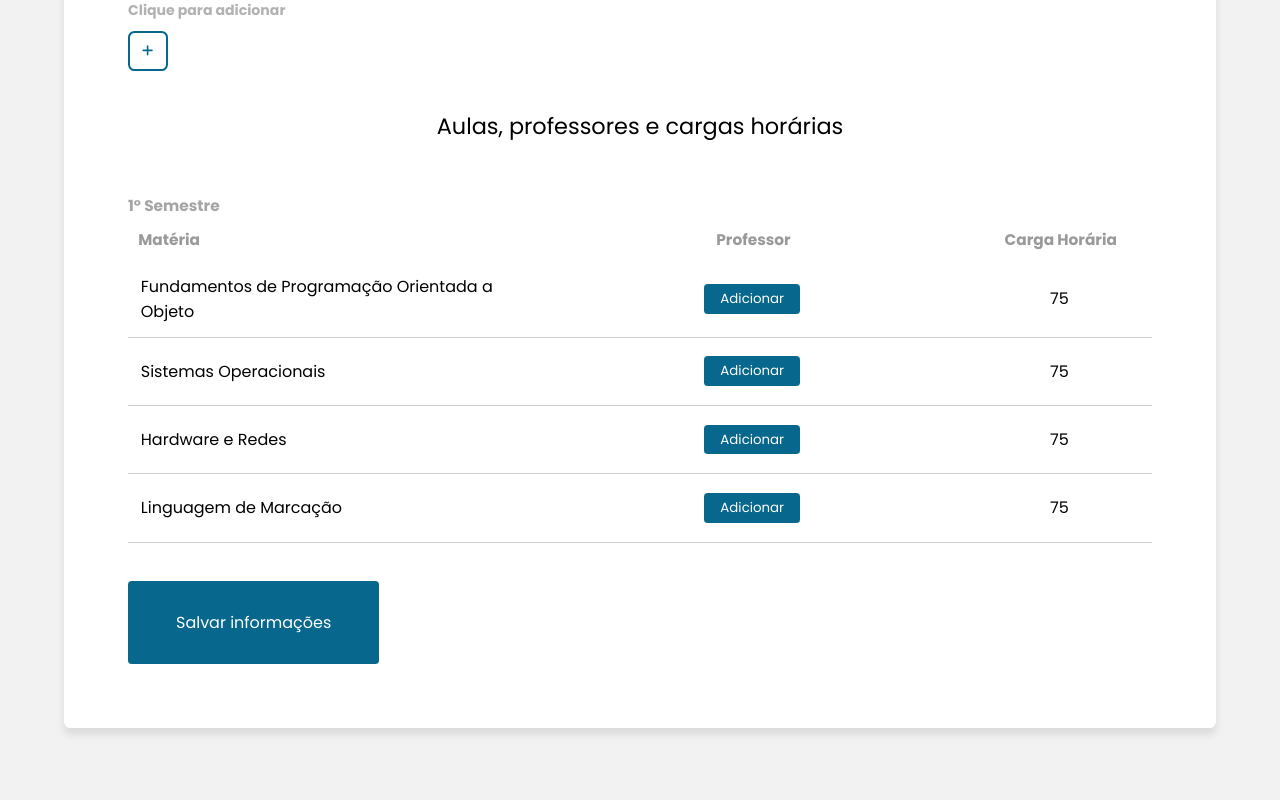
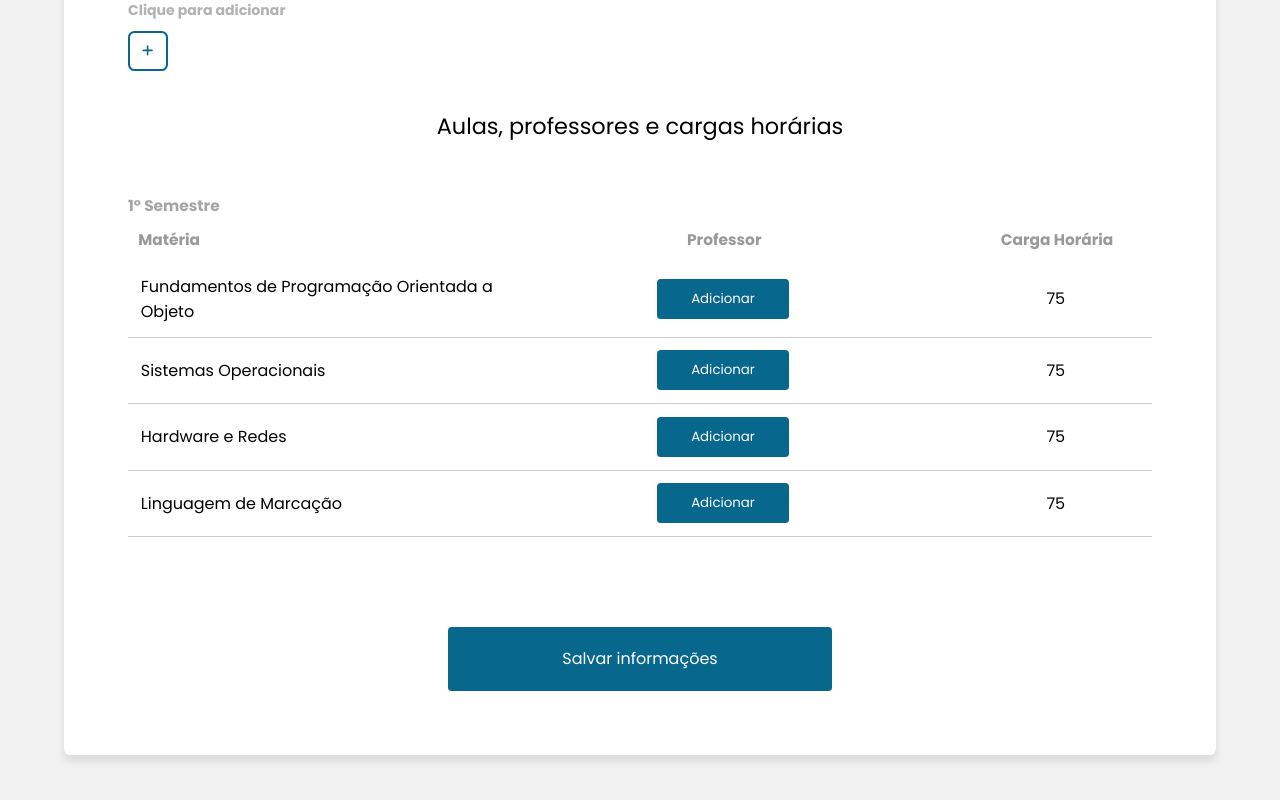
Before and after one commit to larissacoelho21/PlanneEdu-FrontEnd, a React (Vite) app in the folder PlanneEdu_Front/: page /addclass in a window 1280 px wide. Shown: the part 818-1618 px from the top of the page. Before the commit the page ends 1597 px from the top, so only its background shows below. Built offline with nearby package versions, Linux system fonts and the light colour scheme.

Commit message:
Padronizando as páginas.

```diff
--- a/PlanneEdu_Front/src/Components/LargeButton/LargeButton.css
+++ b/PlanneEdu_Front/src/Components/LargeButton/LargeButton.css
@@ -1,12 +1,26 @@
-.button-save button{
+.button-large {
+  display: flex;
+  justify-content: center;
+  align-items: center;
+}
+
+.button-large button {
   background-color: var(--blue-two);
-    padding: 1.8rem 3rem;
+  width: 30vw;
+  height: 5vw;
   font-size: 1rem;
   color: var(--white-one);
-    border: transparent;
-    border-radius: .3vw;
+  border: transparent 2px solid;
+  border-radius: 0.3vw;
   text-align: center;
   display: flex;
   justify-content: center;
   align-items: center;
+  transition: 0.3s ease;
 }
+
+.button-large button:hover {
+  background-color: transparent;
+  color: var(--blue-two);
+  border: solid var(--blue-two);
+}
--- a/PlanneEdu_Front/src/Components/LargeButton/LargeButton.tsx
+++ b/PlanneEdu_Front/src/Components/LargeButton/LargeButton.tsx
@@ -1,13 +1,24 @@
+import React from "react";
 import "./LargeButton.css";
 
 interface Buttons {
     text: string;
+    onClick?: (e: React.MouseEvent<HTMLButtonElement>) => void;
+    className?: string;
+    type?: "button" | "submit";
+    disabled?: boolean;
 }
 
-export function LargeButton ( { text }: Buttons ) {
+export function LargeButton ({
+    text,
+    onClick,
+    className,
+    type,
+    disabled
+}: Buttons ) {
     return (
-        <div className="button-save">
-            <button>
+        <div className={`button-large ${className}`}>
+            <button onClick={onClick} disabled={disabled}>
                {text}
             </button>
         </div>
--- /dev/null
+++ b/PlanneEdu_Front/src/Components/SmallButton/SmallButton.css
@@ -0,0 +1,24 @@
+.button-small {
+  display: flex;
+  justify-content: center;
+  align-items: center;
+  text-align: center;
+}
+
+.button-small button{
+  background-color: var(--blue-two);
+  padding: .5rem 2rem;
+  color: var(--white);
+  border: transparent solid 2px;
+  border-radius: .3vw;
+  transition: .3s ease;
+  display: flex;
+  align-items: center;
+  justify-content: center;
+}
+
+.button-small button:hover{
+  background-color: transparent;
+  color: var(--blue-two);
+  border: solid var(--blue-two);
+}
--- /dev/null
+++ b/PlanneEdu_Front/src/Components/SmallButton/SmallButton.tsx
@@ -0,0 +1,26 @@
+import React from "react";
+import "../SmallButton/SmallButton.css";
+
+interface SmallButtonProps {
+  text: string;
+  onClick?: (e: React.MouseEvent<HTMLButtonElement>) => void;
+  className?: string;
+  type?: "button" | "submit";
+  disabled?: boolean;
+}
+
+export function SmallButton({
+  text,
+  onClick,
+  className,
+  type,
+  disabled
+}: SmallButtonProps) {
+  return (
+    <div className={`button-small ${className}`}>
+      <button onClick={onClick} disabled={disabled}>
+        {text}
+      </button>
+    </div>
+  );
+}
--- a/PlanneEdu_Front/src/Css/Opp/AddClass.css
+++ b/PlanneEdu_Front/src/Css/Opp/AddClass.css
@@ -131,23 +131,6 @@
   justify-content: space-between;
 }
 
-.button-student button {
-  width: 10vw;
-  height: 3vw;
-  background-color: var(--blue-two);
-  color: var(--white-one);
-  border: 2px solid transparent;
-  border-radius: 0.5vw;
-  cursor: pointer;
-  transition: 0.3s ease;
-}
-
-.button-student button:hover {
-  background-color: var(--white);
-  border: 2px solid var(--blue-two);
-  color: var(--blue-two);
-}
-
 .registrationStudent table {
   box-shadow: 0 4px 8px rgba(0, 0, 0, 0.1);
 }
@@ -191,28 +174,20 @@
 .table-add-teacher th:nth-child(2),
 .table-add-teacher td:nth-child(2) {
   text-align: center;
-  padding-left: 15%;
+  padding-left: 5%;
 }
 
 .table-add-teacher th:nth-child(3),
 .table-add-teacher td:nth-child(3) {
   text-align: center;
-  padding-left: 15%;
-}
-
-.button-teacher{
-  background-color: var(--blue-two);
-  color: var(--white);
-  padding: .3rem 1rem;
-  border: transparent;
-  margin: 5% 0 5% 0;
-  border-radius: .3vw;
+  padding-left: 10%;
 }
 
 .select-teacher select{
   display: flex;
   border: none;
   width: 100%;
+  cursor: pointer;
 }
 
 .select-teacher label{
@@ -226,14 +201,10 @@
   font-size: 1rem;
 }
 
+.select-teacher option{
+  cursor: pointer;
+}
+
 .button-confirm{
   margin-top: 10%;
 }
-
-.button-confirm button{
-  background-color: var(--blue-two);
-  padding: .7rem 3rem;
-  color: var(--white);
-  border: transparent;
-  border-radius: .3vw;
-}
--- a/PlanneEdu_Front/src/Css/Teacher/AddActivity.css
+++ b/PlanneEdu_Front/src/Css/Teacher/AddActivity.css
@@ -182,24 +182,6 @@ input[type="date"]:focus {
   justify-content: space-between;
 }
 
-.buttons-save-atvd button {
-  font-size: 1.3vw;
-  width: 30vw;
-  height: 4vw;
-  background-color: var(--blue-two);
-  border: none;
-  border-radius: 0.5vw;
-  color: var(--white-one);
-  cursor: pointer;
-  transition: 0.3s ease;
-}
-
-.buttons-save-atvd button:hover {
-  background-color: var(--white-one);
-  color: var(--blue-two);
-  border: solid var(--blue-two);
-}
-
 .buttons-popup-challenge button:hover {
   background-color: #f2f2f2;
   color: var(--blue-two);
--- a/PlanneEdu_Front/src/Pages/Opp/AddClass.tsx
+++ b/PlanneEdu_Front/src/Pages/Opp/AddClass.tsx
@@ -8,6 +8,7 @@ import { IntroForms } from "../../Components/IntroForms/IntroForms";
 import { SubNavbar } from "../../Components/SubNavbar/SubNavbar";
 import "../../Css/Opp/AddClass.css";
 import { LargeButton } from "../../Components/LargeButton/LargeButton";
+import { SmallButton } from "../../Components/SmallButton/SmallButton";
 
 // Componente de Input
 interface InputFieldProps {
@@ -286,17 +287,20 @@ export function AddClass() {
                   </div>
 
                   <div className="button-student">
-                    <button
+                    <SmallButton
+                      text={editStudentIndex === null
+                        ? "Adicionar"
+                        : "Salvar alterações"
+                      }
                       onClick={(e) => {
                         e.preventDefault();
                         handleSaveStudent();
                       }}
-                    >
-                      {editStudentIndex === null
-                        ? "Adicionar"
-                        : "Salvar Alterações"}
-                    </button>
-                    <button onClick={togglePopUpStudent}>Cancelar</button>
+                    />
+                    <SmallButton
+                      text="Cancelar"
+                      onClick={togglePopUpStudent}
+                    />
                   </div>
                 </div>
               </div>
@@ -347,7 +351,7 @@ export function AddClass() {
 
             <div className="semester-grid">
               <h2 style={{ marginTop: "5%" }}>1° Semestre</h2>
-              <table className="table-add-teacher">
+              <table className="table-add-teacher" style={{marginBottom: "5%"}}>
                 <thead>
                   <tr>
                     <th>Matéria</th>
@@ -360,12 +364,11 @@ export function AddClass() {
                     <tr key={index}>
                       <td>{subject.name}</td>
                       <td>
-                        <button
+                        <SmallButton
+                          text={subject.teacher || "Adicionar"}
                           onClick={() => togglePopUpTeacher(index)}
                           className="button-teacher"
-                        >
-                          {subject.teacher || "Adicionar"}
-                        </button>
+                        />
                       </td>
                       <td>{subject.workload}</td>
                     </tr>
@@ -405,14 +408,13 @@ export function AddClass() {
                   </div>
 
                   <div className="button-confirm">
-                    <button
+                    <SmallButton
+                      text="Confirmar"
                       onClick={(e) => {
                         e.preventDefault();
                         assignTeacher();
                       }}
-                    >
-                      Confirmar
-                    </button>
+                    />
                   </div>
                 </div>
               </div>
--- a/PlanneEdu_Front/src/Pages/Teacher/ClassTeacher.tsx
+++ b/PlanneEdu_Front/src/Pages/Teacher/ClassTeacher.tsx
@@ -3,6 +3,7 @@ import { SubNavbar } from "../../Components/SubNavbar/SubNavbar";
 import { useState } from "react";
 import { Clock3, Users } from "lucide-react";
 import { Popup } from "../../Components/PopUpClass/PopUp";
+import { LargeButton } from "../../Components/LargeButton/LargeButton";
 
 export function ClassTeacher() {
   const [showPopUp1, setShowPopUp1] = useState(false);
@@ -39,8 +40,14 @@ export function ClassTeacher() {
       </div>
 
       <div className="buttons-class">
-        <button onClick={togglePopUp1}>Plano de Ensino</button>
-        <button id="buttonSA" onClick={togglePopUp2}>Situação de Aprendizagem</button>
+        <LargeButton
+          text="Plano de Ensino"
+          onClick={togglePopUp1}
+        />
+        <LargeButton
+          text="Situação de Aprendizagem"
+          onClick={togglePopUp2}
+        />
         <button id="buttonSA1" onClick={togglePopUp2}>S.A</button>
       </div>
 
```
Lines whose indentation alone changed are shown as unchanged.
